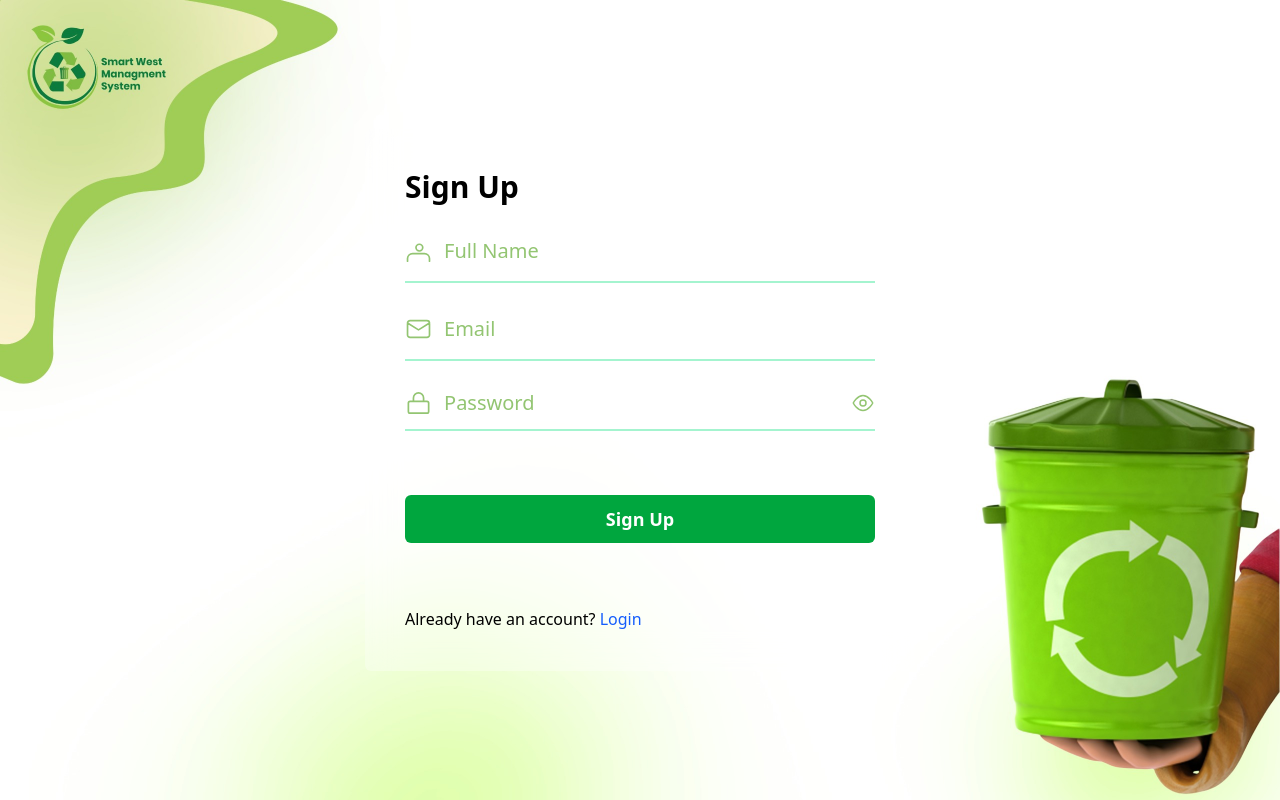
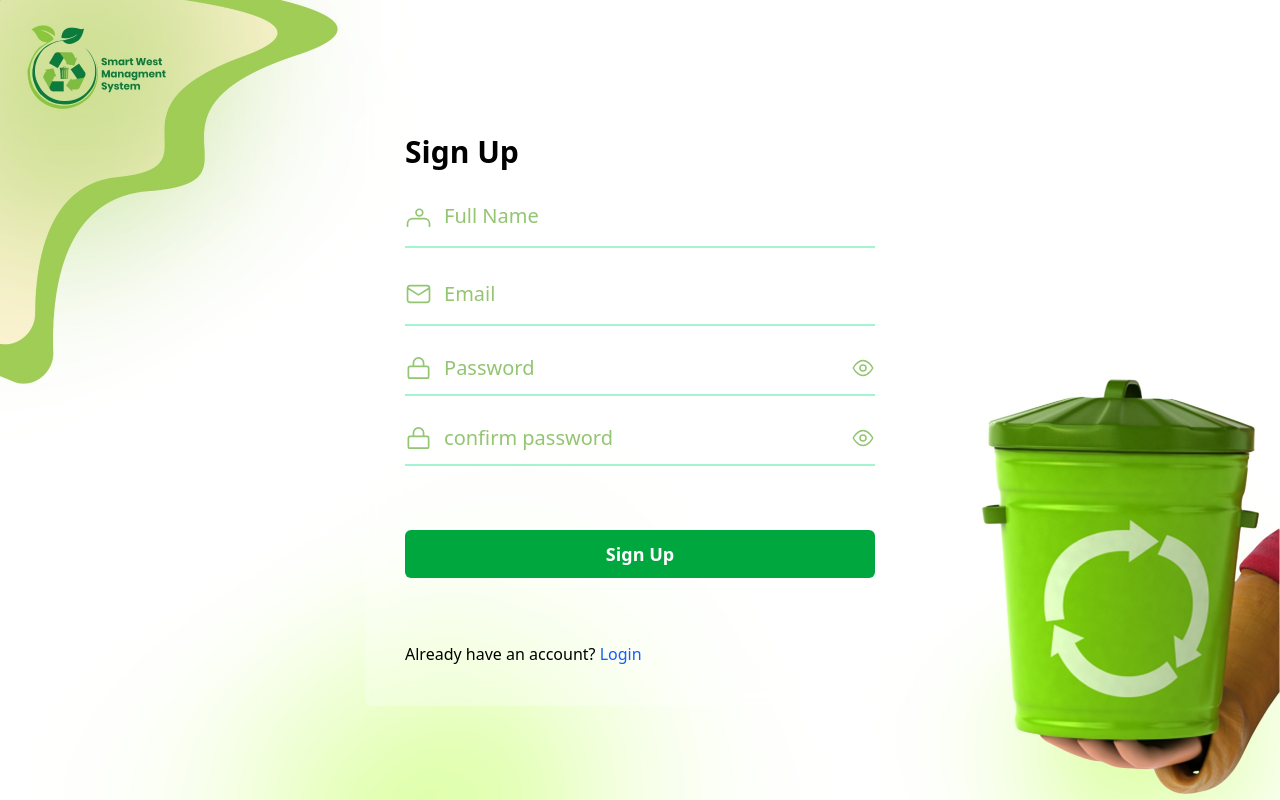
Before and after one commit to uzair-khane/smart-waste-mangement-system, a Nuxt app: page /signup in a window 1280 px wide. Built offline with nearby package versions, Linux system fonts and the light colour scheme.

Commit message:
add authuntication system

```diff
--- /dev/null
+++ b/app/composables/useApi.js
@@ -0,0 +1,15 @@
+export const useApi = () => {
+  const token = useCookie('token')
+  const apiFetch = $fetch.create({
+    baseURL: useRuntimeConfig().public.apiBase,
+    onRequest({ options }) {
+      if (token.value) {
+        options.headers = {
+          ...options.headers,
+          Authorization: `x-access-token ${token.value}`
+        }
+      }
+    }
+  })
+  return { apiFetch }
+}
--- a/app/pages/signup.vue
+++ b/app/pages/signup.vue
@@ -5,39 +5,82 @@
 
       <!-- Name Field -->
       <div class="flex items-center border-b-2 border-emerald-200 w-full">
-        <svg xmlns="http://www.w3.org/2000/svg" fill="none" viewBox="0 0 24 24" stroke-width="1.5" stroke="#93C572" class="w-7 h-7 mr-3">
-          <path stroke-linecap="round" stroke-linejoin="round" d="M15.75 9a3 3 0 11-6 0 3 3 0 016 0zM2.25 21v-2.25a4.5 4.5 0 014.5-4.5h10.5a4.5 4.5 0 014.5 4.5V21" />
+        <svg xmlns="http://www.w3.org/2000/svg" fill="none" viewBox="0 0 24 24" stroke-width="1.5" stroke="#93C572"
+          class="w-7 h-7 mr-3">
+          <path stroke-linecap="round" stroke-linejoin="round"
+            d="M15.75 9a3 3 0 11-6 0 3 3 0 016 0zM2.25 21v-2.25a4.5 4.5 0 014.5-4.5h10.5a4.5 4.5 0 014.5 4.5V21" />
         </svg>
-        <input v-model="name" type="text" placeholder="Full Name" class="w-[95%] py-4 text-slate-700 placeholder-[#93C572] bg-transparent focus:outline-none text-xl" />
+        <input v-model="name" type="text" placeholder="Full Name"
+          class="w-[95%] py-4 text-slate-700 placeholder-[#93C572] bg-transparent focus:outline-none text-xl" />
       </div>
 
       <!-- Email Field -->
       <div class="flex items-center border-b-2 border-emerald-200 w-full">
-        <svg xmlns="http://www.w3.org/2000/svg" fill="none" viewBox="0 0 24 24" stroke-width="1.5" stroke="#93C572" class="w-7 h-7 mr-3">
-          <path stroke-linecap="round" stroke-linejoin="round" d="M21.75 6.75v10.5a2.25 2.25 0 01-2.25 2.25H4.5a2.25 2.25 0 01-2.25-2.25V6.75m19.5 0L12 12.75 2.25 6.75m19.5 0A2.25 2.25 0 0019.5 4.5H4.5a2.25 2.25 0 00-2.25 2.25" />
+        <svg xmlns="http://www.w3.org/2000/svg" fill="none" viewBox="0 0 24 24" stroke-width="1.5" stroke="#93C572"
+          class="w-7 h-7 mr-3">
+          <path stroke-linecap="round" stroke-linejoin="round"
+            d="M21.75 6.75v10.5a2.25 2.25 0 01-2.25 2.25H4.5a2.25 2.25 0 01-2.25-2.25V6.75m19.5 0L12 12.75 2.25 6.75m19.5 0A2.25 2.25 0 0019.5 4.5H4.5a2.25 2.25 0 00-2.25 2.25" />
         </svg>
-        <input v-model="email" type="email" placeholder="Email" class="w-[95%] py-4 text-slate-700 placeholder-[#93C572] bg-transparent focus:outline-none text-xl" />
+        <input v-model="email" type="email" placeholder="Email"
+          class="w-[95%] py-4 text-slate-700 placeholder-[#93C572] bg-transparent focus:outline-none text-xl" />
       </div>
 
       <!-- Password Field -->
-      <div class="flex items-center border-b-2 border-emerald-200 w-full focus-within:border-emerald-400 transition relative">
-        <svg xmlns="http://www.w3.org/2000/svg" fill="none" viewBox="0 0 24 24" stroke-width="1.5" stroke="#93C572" class="w-7 h-7 mr-3">
-          <path stroke-linecap="round" stroke-linejoin="round" d="M16.5 10.5V7.5a4.5 4.5 0 10-9 0v3m12 0h-15a1.5 1.5 0 00-1.5 1.5v7.5a1.5 1.5 0 001.5 1.5h15a1.5 1.5 0 001.5-1.5v-7.5a1.5 1.5 0 00-1.5-1.5z" />
+      <div
+        class="flex items-center border-b-2 border-emerald-200 w-full focus-within:border-emerald-400 transition relative">
+        <svg xmlns="http://www.w3.org/2000/svg" fill="none" viewBox="0 0 24 24" stroke-width="1.5" stroke="#93C572"
+          class="w-7 h-7 mr-3">
+          <path stroke-linecap="round" stroke-linejoin="round"
+            d="M16.5 10.5V7.5a4.5 4.5 0 10-9 0v3m12 0h-15a1.5 1.5 0 00-1.5 1.5v7.5a1.5 1.5 0 001.5 1.5h15a1.5 1.5 0 001.5-1.5v-7.5a1.5 1.5 0 00-1.5-1.5z" />
         </svg>
-        <input :type="showPassword ? 'text' : 'password'" v-model="password" placeholder="Password" class="w-[95%] py-3 text-slate-800 placeholder-[#93C572] bg-transparent focus:outline-none text-xl" />
-        <svg v-if="!showPassword" @click="showPassword = true" xmlns="http://www.w3.org/2000/svg" fill="none" viewBox="0 0 24 24" stroke-width="1.5" stroke="#93C572" class="w-6 h-6 absolute right-0 cursor-pointer">
-          <path stroke-linecap="round" stroke-linejoin="round" d="M2.25 12s3.75-7.5 9.75-7.5S21.75 12 21.75 12s-3.75 7.5-9.75 7.5S2.25 12 2.25 12z" />
+        <input :type="showPassword ? 'text' : 'password'" v-model="password" placeholder="Password"
+          class="w-[95%] py-3 text-slate-800 placeholder-[#93C572] bg-transparent focus:outline-none text-xl" />
+
+        <svg v-if="!showPassword" @click="showPassword = true" xmlns="http://www.w3.org/2000/svg" fill="none"
+          viewBox="0 0 24 24" stroke-width="1.5" stroke="#93C572" class="w-6 h-6 absolute right-0 cursor-pointer">
+          <path stroke-linecap="round" stroke-linejoin="round"
+            d="M2.25 12s3.75-7.5 9.75-7.5S21.75 12 21.75 12s-3.75 7.5-9.75 7.5S2.25 12 2.25 12z" />
           <circle cx="12" cy="12" r="3" stroke="#93C572" stroke-width="1.5" />
         </svg>
-        <svg v-if="showPassword" @click="showPassword = false" xmlns="http://www.w3.org/2000/svg" viewBox="0 0 24 24" fill="none" stroke="#93C572" stroke-width="1.5" class="w-6 h-6 absolute right-0 cursor-pointer">
-          <path stroke-linecap="round" stroke-linejoin="round" d="M3 3l18 18M10.584 10.587A3 3 0 0012 15a3 3 0 001.414-.414M9.879 4.606A11.42 11.42 0 0112 4.5C18 4.5 21.75 12 21.75 12c-.621 1.24-1.38 2.332-2.25 3.24M6.75 6.751A11.451 11.451 0 002.25 12s3.75 7.5 9.75 7.5c1.883 0 3.57-.572 5.053-1.443" />
+        <svg v-if="showPassword" @click="showPassword = false" xmlns="http://www.w3.org/2000/svg" viewBox="0 0 24 24"
+          fill="none" stroke="#93C572" stroke-width="1.5" class="w-6 h-6 absolute right-0 cursor-pointer">
+          <path stroke-linecap="round" stroke-linejoin="round"
+            d="M3 3l18 18M10.584 10.587A3 3 0 0012 15a3 3 0 001.414-.414M9.879 4.606A11.42 11.42 0 0112 4.5C18 4.5 21.75 12 21.75 12c-.621 1.24-1.38 2.332-2.25 3.24M6.75 6.751A11.451 11.451 0 002.25 12s3.75 7.5 9.75 7.5c1.883 0 3.57-.572 5.053-1.443" />
+        </svg>
+      </div>
+      <!-- confirm Pass  -->
+
+      <div
+        class="flex items-center border-b-2 border-emerald-200 w-full focus-within:border-emerald-400 transition relative">
+        <svg xmlns="http://www.w3.org/2000/svg" fill="none" viewBox="0 0 24 24" stroke-width="1.5" stroke="#93C572"
+          class="w-7 h-7 mr-3">
+          <path stroke-linecap="round" stroke-linejoin="round"
+            d="M16.5 10.5V7.5a4.5 4.5 0 10-9 0v3m12 0h-15a1.5 1.5 0 00-1.5 1.5v7.5a1.5 1.5 0 001.5 1.5h15a1.5 1.5 0 001.5-1.5v-7.5a1.5 1.5 0 00-1.5-1.5z" />
+        </svg>
+        <input :type="showPassword ? 'text' : 'password'" v-model="confirmPassword" placeholder="confirm password"
+          class="w-[95%] py-3 text-slate-800 placeholder-[#93C572] bg-transparent focus:outline-none text-xl" />
+
+        <svg v-if="!showPassword" @click="showPassword = true" xmlns="http://www.w3.org/2000/svg" fill="none"
+          viewBox="0 0 24 24" stroke-width="1.5" stroke="#93C572" class="w-6 h-6 absolute right-0 cursor-pointer">
+          <path stroke-linecap="round" stroke-linejoin="round"
+            d="M2.25 12s3.75-7.5 9.75-7.5S21.75 12 21.75 12s-3.75 7.5-9.75 7.5S2.25 12 2.25 12z" />
+          <circle cx="12" cy="12" r="3" stroke="#93C572" stroke-width="1.5" />
+        </svg>
+        <svg v-if="showPassword" @click="showPassword = false" xmlns="http://www.w3.org/2000/svg" viewBox="0 0 24 24"
+          fill="none" stroke="#93C572" stroke-width="1.5" class="w-6 h-6 absolute right-0 cursor-pointer">
+          <path stroke-linecap="round" stroke-linejoin="round"
+            d="M3 3l18 18M10.584 10.587A3 3 0 0012 15a3 3 0 001.414-.414M9.879 4.606A11.42 11.42 0 0112 4.5C18 4.5 21.75 12 21.75 12c-.621 1.24-1.38 2.332-2.25 3.24M6.75 6.751A11.451 11.451 0 002.25 12s3.75 7.5 9.75 7.5c1.883 0 3.57-.572 5.053-1.443" />
         </svg>
       </div>
 
-      <!-- Button -->
-      <button type="button" class="w-full flex h-12 items-center justify-center hover:bg-green-500 transition-all my-16 py-2.5 bg-green-600 text-white text-[18px] font-semibold rounded-md">
-        Sign Up
+      <button type="button" @click="signup" :disabled="loading"
+        class="w-full flex h-12 items-center justify-center hover:bg-green-500 transition-all my-16 py-2.5 bg-green-600 text-white text-[18px] font-semibold rounded-md">
+        <span v-if="!loading">Sign Up</span>
+        <span v-else>Loading...</span>
       </button>
+
+      <p v-if="error" class="text-red-500">{{ error }}</p>
+
 
       <div>
         <span>Already have an account? <NuxtLink class="text-blue-600" to="/login">Login</NuxtLink></span>
@@ -47,13 +90,62 @@
 </template>
 
 <script setup>
-import { ref } from "vue";
+import { ref } from 'vue'
+import { useRouter } from 'vue-router'
+import { useApi } from '../composables/useApi.js'
+const name = ref('')
+const email = ref('')
+const password = ref('')
+const confirmPassword = ref('')
+const showPassword = ref(false)
+const loading = ref(false)
+const error = ref('')
 
-const name = ref("");
-const email = ref("");
-const password = ref("");
-const showPassword = ref(false);
+const router = useRouter()
+const { apiFetch } = useApi()
+
+const signup = async () => {
+  loading.value = true
+  error.value = ''
+
+
+  if (!name.value || !email.value || !password.value || !confirmPassword.value) {
+    error.value = "All fields are required"
+    loading.value = false
+    return
+  }
+
+  if (password.value !== confirmPassword.value) {
+    error.value = "Passwords do not match"
+    loading.value = false
+    return
+  }
+
+  try {
+    const res = await apiFetch('/auth/register', {
+      method: 'POST',
+      body: {
+        name: name.value,
+        email: email.value,
+        password: password.value,
+        confirmPassword:confirmPassword.value
+      }
+
+    })
+
+alert(res.message)
+    router.push('/login')
+
+  } catch (err) {
+    console.log(err)
+    error.value = err?.data?.message || 'Signup failed'
+  } finally {
+    loading.value = false
+  }
+}
+
 </script>
+
 
 <style scoped>
 .login {
--- a/nuxt.config.ts
+++ b/nuxt.config.ts
@@ -3,6 +3,12 @@
 
 import tailwindcss from "@tailwindcss/vite";
 export default defineNuxtConfig({
+   runtimeConfig: {
+    public: {
+      apiBase:''
+    }
+  },
+
  compatibilityDate: '2025-07-15',
  devtools: { enabled: true },
   app: {
```
Also changed, not shown: app/pages/login.vue (+56 -3 lines).
